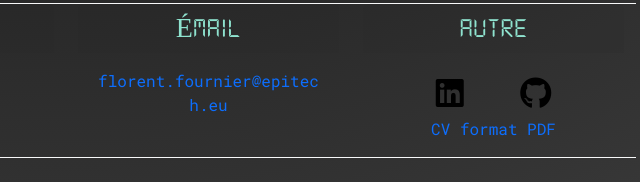
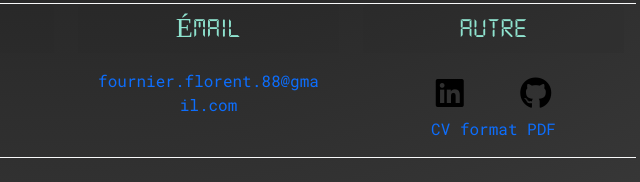
Before and after one commit to Florent-F-Dev/myportfolio, a plain HTML site: page index.html in a window 1280 px wide. Shown: the part 2137-2319 px from the top of the page, 574-1214 px from the left. Drawn offline with nearby package versions, Linux system fonts and the light colour scheme.

Commit message:
cv florent fournier - change email

```diff
--- a/index.html
+++ b/index.html
@@ -247,7 +247,7 @@
                         <div class="card h-100 bg-transparent text-white">
                             <h3 class="card-header text-center color-title">ÉMAIL</h3>
                             <div class="card-body text-center">
-                                <a href="mailto:florent.fournier@epitech.eu">florent.fournier@epitech.eu</a>
+                                <a href="mailto:fournier.florent.88@gmail.com">fournier.florent.88@gmail.com</a>
                             </div>
                         </div>
                     </div>
```
